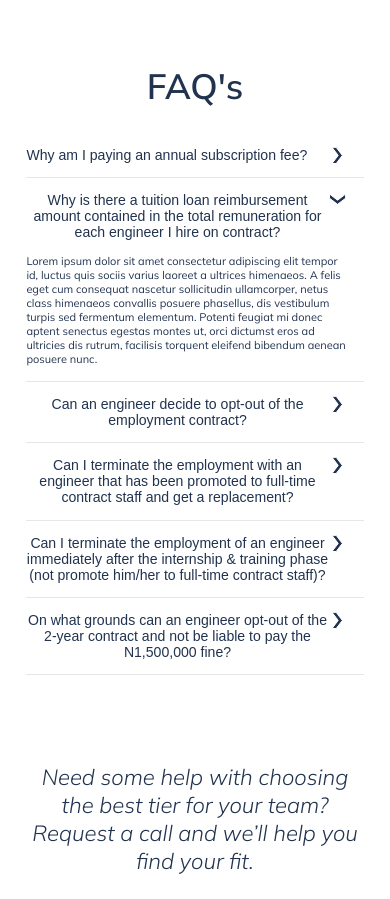
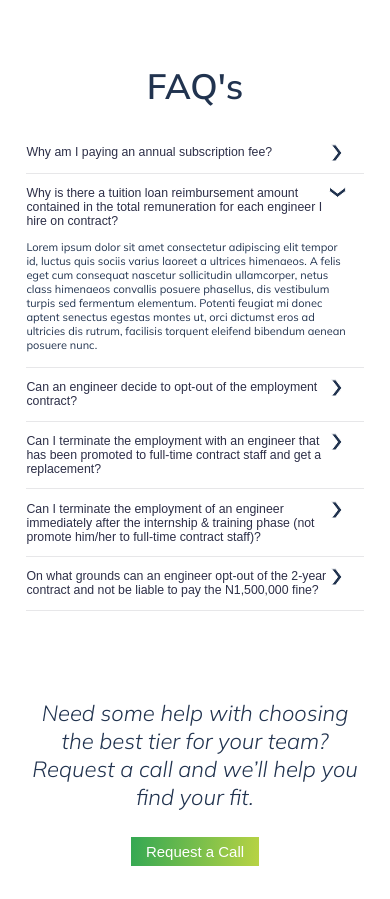
Before and after one commit to dexkode4/Decagon-fellowship, a React (Create React App) app: page / in a window 390 px wide. Shown: the part 7040-7939 px from the top of the page. Built offline with nearby package versions, Linux system fonts and the light colour scheme.

Commit message:
mobile view

```diff
--- a/src/components/Accordion/Accordion.module.scss
+++ b/src/components/Accordion/Accordion.module.scss
@@ -52,6 +52,13 @@
       outline-width: 0;
       padding: 1em 0;
       font-size: 1.6rem;
+      text-align: left;
+      @media (max-width:450px) {
+        font-size: 1.4rem;
+        font-weight: 500;
+        color: $decagon-blue;
+        text-align: left;
+     }
 
       &::after {
         content: url(../../assets/svg/ArrowDownIcon.svg);
```
